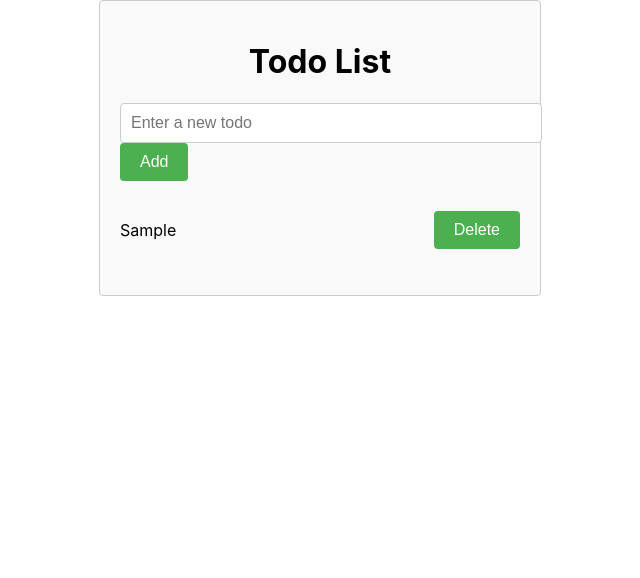
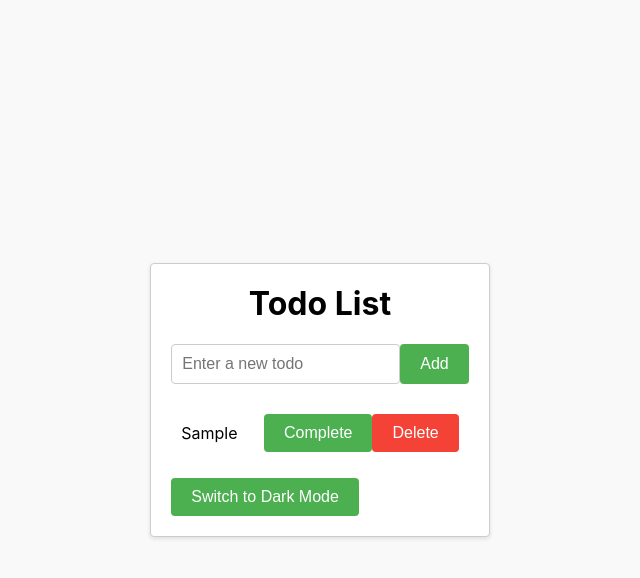
Before and after one commit to ftitus/toDo_app, a React (Create React App) app: page / in a window 1280 px wide. Both pictures are taken after typing "Sample" into the empty fields and a click on the button "Add". Shown: the top 578 px of the page, without its empty margins (320-960 px from the left). Built offline with nearby package versions, Linux system fonts and the light colour scheme.

Commit message:
light and dark mode

```diff
--- a/src/App.css
+++ b/src/App.css
@@ -1,22 +1,32 @@
+body {
+  display: flex;
+  justify-content: center;
+  align-items: center;
+  min-height: 100vh;
+  background-color: #f9f9f9;
+}
+
 .app {
   max-width: 400px;
-  margin: 0 auto;
   padding: 20px;
   border: 1px solid #ccc;
   border-radius: 4px;
-  background-color: #f9f9f9;
+  background-color: white;
+  box-shadow: 0 2px 4px rgba(0, 0, 0, 0.1);
 }
 
 h1 {
   text-align: center;
+  margin-top: 0;
 }
 
 form {
+  display: flex;
   margin-bottom: 20px;
 }
 
 input[type="text"] {
-  width: 100%;
+  flex-grow: 1;
   padding: 10px;
   font-size: 16px;
   border-radius: 4px;
@@ -42,10 +52,14 @@ li {
   display: flex;
   justify-content: space-between;
   align-items: center;
-  padding: 10px 0;
+  padding: 10px;
   border-bottom: 1px solid #ccc;
 }
 
 li:last-child {
   border-bottom: none;
 }
+
+.delete-button {
+  background-color: #f44336;
+}
--- a/src/App.js
+++ b/src/App.js
@@ -4,6 +4,7 @@ import "./App.css";
 function App() {
   const [todos, setTodos] = useState([]);
   const [newTodo, setNewTodo] = useState("");
+  const [isDarkMode, setIsDarkMode] = useState(false);
 
   const handleInputChange = (event) => {
     setNewTodo(event.target.value);
@@ -12,18 +13,29 @@ function App() {
   const handleFormSubmit = (event) => {
     event.preventDefault();
     if (newTodo.trim() !== "") {
-      setTodos([...todos, newTodo]);
+      setTodos([...todos, { text: newTodo, completed: false }]);
       setNewTodo("");
     }
   };
 
   const handleTodoDelete = (index) => {
-    const updatedTodos = todos.filter((_, i) => i !== index);
+    const updatedTodos = [...todos];
+    updatedTodos.splice(index, 1);
     setTodos(updatedTodos);
   };
 
+  const handleTodoToggleComplete = (index) => {
+    const updatedTodos = [...todos];
+    updatedTodos[index].completed = !updatedTodos[index].completed;
+    setTodos(updatedTodos);
+  };
+
+  const handleToggleDarkMode = () => {
+    setIsDarkMode(!isDarkMode);
+  };
+
   return (
-    <div className="app">
+    <div className={`app ${isDarkMode ? "dark-mode" : ""}`}>
       <h1>Todo List</h1>
       <form onSubmit={handleFormSubmit}>
         <input
@@ -36,12 +48,28 @@ function App() {
       </form>
       <ul>
         {todos.map((todo, index) => (
-          <li key={index}>
-            {todo}
-            <button onClick={() => handleTodoDelete(index)}>Delete</button>
+          <li key={index} className={todo.completed ? "completed" : ""}>
+            {todo.text}
+            <div>
+              <button
+                className="complete-button"
+                onClick={() => handleTodoToggleComplete(index)}
+              >
+                {todo.completed ? "Undo" : "Complete"}
+              </button>
+              <button
+                className="delete-button"
+                onClick={() => handleTodoDelete(index)}
+              >
+                Delete
+              </button>
+            </div>
           </li>
         ))}
       </ul>
+      <button className="toggle-mode-button" onClick={handleToggleDarkMode}>
+        {isDarkMode ? "Switch to Light Mode" : "Switch to Dark Mode"}
+      </button>
     </div>
   );
 }
```
